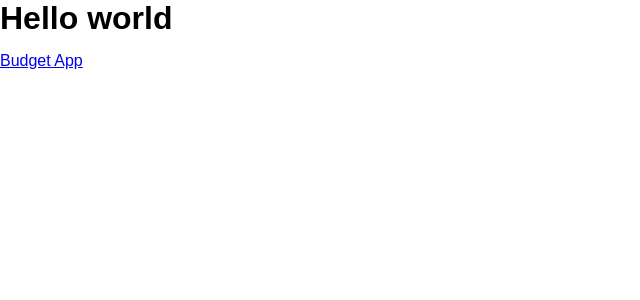
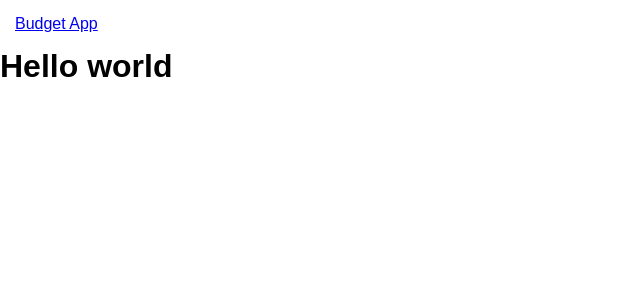
Before and after one commit to jaspisus/react-apps-portfolio, a React (Create React App) app: page / in a window 1280 px wide. Shown: the top 300 px of the page, without its empty margins (0-640 px from the left). Built offline with nearby package versions, Linux system fonts and the light colour scheme.

Commit message:
modified site navigation

```diff
--- a/src/App.js
+++ b/src/App.js
@@ -1,6 +1,6 @@
 import React from 'react';
 
-import { Route, HashRouter } from 'react-router-dom';
+import { Route, HashRouter, NavLink } from 'react-router-dom';
 
 import './css/index.min.css';
 
@@ -9,7 +9,17 @@ import BudgetApp from '../src/pages/BudgetApp';
 
 function App() {
 	return (
-		<HashRouter hashtype="noslash">
+		<HashRouter hashType={'noslash'}>
+			<nav>
+				<NavLink
+					to="/budgetapp"
+					activeStyle={{
+						fontWeight: 'bold',
+					}}
+				>
+					Budget App
+				</NavLink>
+			</nav>
 			<Route path="/" exact component={HomePage} />
 			<Route path="/budgetapp" component={BudgetApp} />
 		</HashRouter>
--- a/src/css/index.min.css
+++ b/src/css/index.min.css
@@ -1,2 +1,2 @@
-*{font-family:sans-serif;margin:0;padding:0;-webkit-box-sizing:border-box;box-sizing:border-box}#root{height:100vh;display:-webkit-box;display:-ms-flexbox;display:flex;-webkit-box-orient:vertical;-webkit-box-direction:normal;-ms-flex-direction:column;flex-direction:column}main{display:-ms-grid;display:grid;place-items:center;-webkit-box-flex:1;-ms-flex-positive:1;flex-grow:1}h1{margin-bottom:15px}article{border:2px solid royalblue;border-radius:15px;padding:10px}
+*{font-family:sans-serif;margin:0;padding:0;-webkit-box-sizing:border-box;box-sizing:border-box}#root{height:100vh;display:-webkit-box;display:-ms-flexbox;display:flex;-webkit-box-orient:vertical;-webkit-box-direction:normal;-ms-flex-direction:column;flex-direction:column}nav{padding:15px}main{display:-ms-grid;display:grid;place-items:center;-webkit-box-flex:1;-ms-flex-positive:1;flex-grow:1}h1{margin-bottom:15px}article{border:2px solid royalblue;border-radius:15px;padding:10px}
 /*# sourceMappingURL=index.min.css.map */
--- a/src/index.scss
+++ b/src/index.scss
@@ -9,6 +9,10 @@
 	height: 100vh;
 	display: flex;
 	flex-direction: column;
+}
+
+nav {
+	padding: 15px;
 }
 
 main {
--- a/src/pages/BudgetApp/components/Form.js
+++ b/src/pages/BudgetApp/components/Form.js
@@ -63,7 +63,7 @@ function Form({ addEntry }) {
 			</fieldset>
 			<fieldset>
 				<legend>Kwota:</legend>
-				<input ref={transactionAmountInput} type="number" onChange={e => setTransactionAmount(e.target.value)} />
+				<input ref={transactionAmountInput} type="number" min="0" onChange={e => setTransactionAmount(e.target.value)} />
 			</fieldset>
 			<fieldset>
 				<legend>Kategoria:</legend>
--- a/src/pages/BudgetApp/index.js
+++ b/src/pages/BudgetApp/index.js
@@ -40,11 +40,11 @@ function BudgetApp() {
 	]);
 
 	useEffect(() => {
-		if (sessionStorage.getItem('expenses')) {
-			setExpenses(JSON.parse(sessionStorage.getItem('expenses')));
+		if (localStorage.getItem('expenses')) {
+			setExpenses(JSON.parse(localStorage.getItem('expenses')));
 		}
-		if (sessionStorage.getItem('incomes')) {
-			setIncomes(JSON.parse(sessionStorage.getItem('incomes')));
+		if (localStorage.getItem('incomes')) {
+			setIncomes(JSON.parse(localStorage.getItem('incomes')));
 		}
 	}, []);
 
@@ -73,14 +73,14 @@ function BudgetApp() {
 
 		if (transactionType === 'outcome') {
 			setExpenses(addToExpenses);
-			sessionStorage.setItem('expenses', JSON.stringify(addToExpenses));
+			localStorage.setItem('expenses', JSON.stringify(addToExpenses));
 		}
 		if (transactionType === 'income') {
 			setIncomes(addToIncomes);
-			sessionStorage.setItem('incomes', JSON.stringify(addToIncomes));
+			localStorage.setItem('incomes', JSON.stringify(addToIncomes));
 		}
 
-		// sessionStorage.clear();
+		// localStorage.clear();
 	};
 
 	const calculateBudget = () => {
@@ -113,11 +113,11 @@ function BudgetApp() {
 	const deleteEntry = (id, listType) => {
 		if (listType === 'incomes') {
 			setIncomes(incomes.filter(elem => elem.id !== id));
-			sessionStorage.setItem('incomes', JSON.stringify(incomes.filter(elem => elem.id !== id)));
+			localStorage.setItem('incomes', JSON.stringify(incomes.filter(elem => elem.id !== id)));
 		}
 		if (listType === 'expenses') {
 			setExpenses(expenses.filter(elem => elem.id !== id));
-			sessionStorage.setItem('expenses', JSON.stringify(expenses.filter(elem => elem.id !== id)));
+			localStorage.setItem('expenses', JSON.stringify(expenses.filter(elem => elem.id !== id)));
 		}
 	};
 
--- a/src/pages/HomePage/index.js
+++ b/src/pages/HomePage/index.js
@@ -1,12 +1,7 @@
 import React from 'react';
 
 function HomePage() {
-	return (
-		<>
-			<h1>Hello world</h1>
-			<a href="/#/budgetapp">Budget App</a>
-		</>
-	);
+	return <h1>Hello world</h1>;
 }
 
 export default HomePage;
```
Also changed, not shown: src/pages/BudgetApp/css/style.min.css (+1 -1 lines), 2 other files (tests, documents, lock files or other folders).
